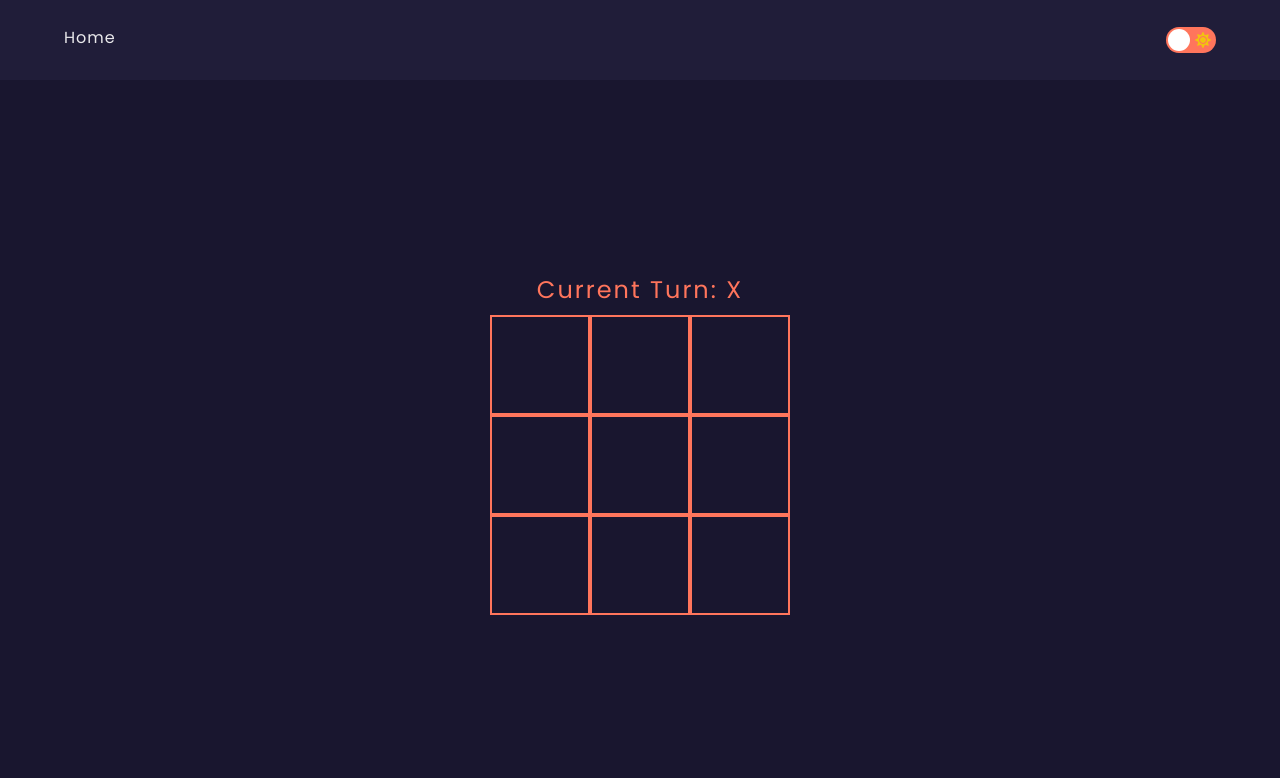
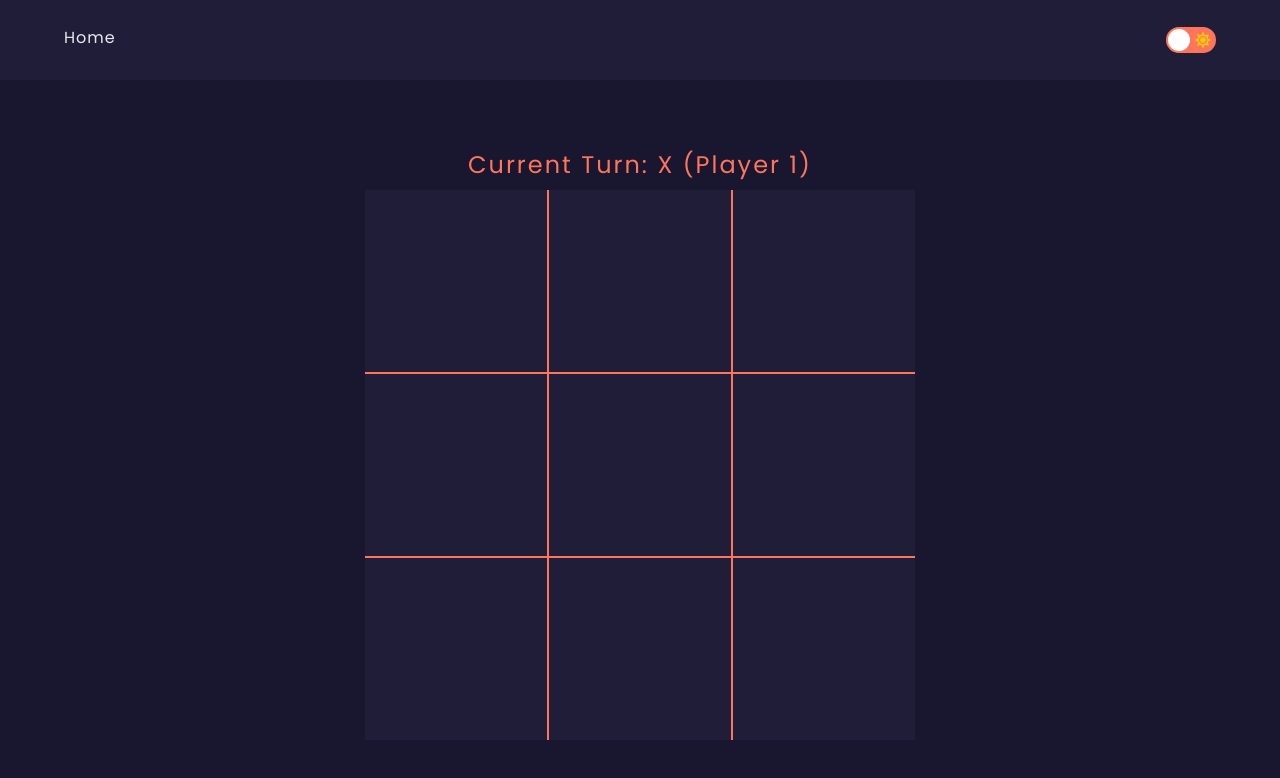
Before and after one commit to romanyevstafiie/tic-tac-toe, a React (Create React App) app: page / in a window 1280 px wide. Shown: the top 778 px of the page. Built offline with nearby package versions, Linux system fonts and the light colour scheme.

Commit message:
Update Grid , Cell && Winner bug

```diff
--- a/src/GlobalStyles.ts
+++ b/src/GlobalStyles.ts
@@ -31,10 +31,7 @@ h6 {
   letter-spacing: 2px;
   font-weight:300;
 }
-p {
-  margin-bottom: 1rem;
-  letter-spacing: 1.1px;
-}
+
 
 ul {
   list-style-type: none;
--- a/src/components/Board.tsx
+++ b/src/components/Board.tsx
@@ -28,10 +28,12 @@ const Board: FC = () => {
 };
 
 const StyledBoard = styled.div`
-	height: 300px;
-	width: 300px;
 	display: grid;
 	grid-template-columns: repeat(3, 1fr);
+	gap: 2px;
+	width: 550px;
+	height: 550px;
+	background-color: ${({ theme }) => theme.mainColor};
 `;
 
 export default Board;
--- a/src/components/Cell.tsx
+++ b/src/components/Cell.tsx
@@ -18,15 +18,15 @@ const Cell: FC<CellInterface> = ({ id }) => {
 };
 
 const StyledCell = styled.div`
-	border: 2px solid ${({ theme }) => theme.mainColor};
-	width: 100px;
-	height: 100px;
 	display: flex;
 	align-items: center;
 	justify-content: center;
+	background-color: ${({ theme }) => theme.background};
+	height: 182px;
+	width: 182px;
 
 	p {
-		font-size: 2rem;
+		font-size: 4rem;
 	}
 `;
 
--- a/src/pages/Main.tsx
+++ b/src/pages/Main.tsx
@@ -10,7 +10,7 @@ const Main: FC = () => {
 	if (winner) {
 		return (
 			<CenteredContainer>
-				<h1>{player} wins in this battle! Contratulations 😉</h1>
+				<h1>{winner} wins in this battle! Contratulations 😉</h1>
 			</CenteredContainer>
 		);
 	}
@@ -24,7 +24,9 @@ const Main: FC = () => {
 
 	return (
 		<CenteredContainer>
-			<h2>Current Turn: {player === 'Player-1' ? 'X' : 'O'}</h2>
+			<h2>
+				Current Turn: {player === 'Player-1' ? 'X (Player 1)' : 'O (Player 2)'}
+			</h2>
 			<Board />
 		</CenteredContainer>
 	);
```
